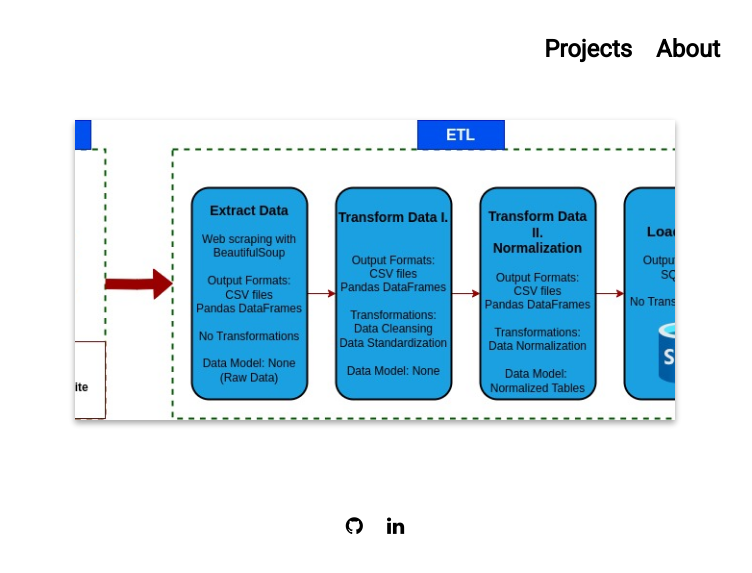
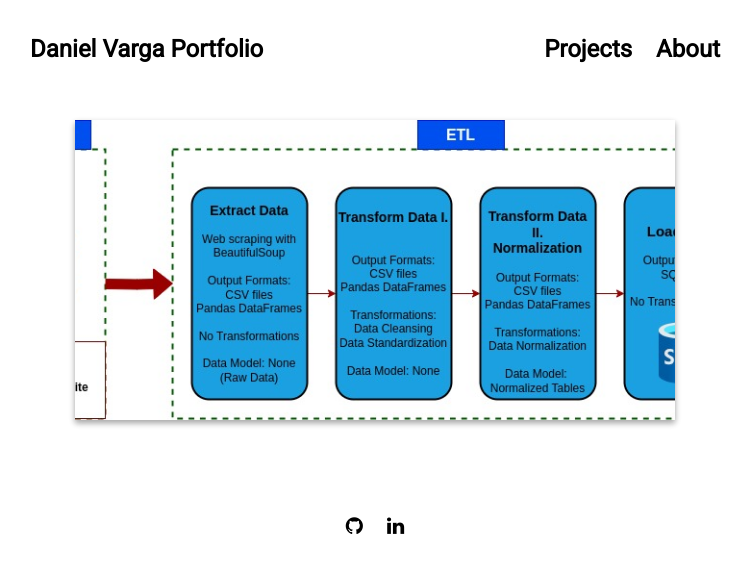
Before and after one commit to danielv089/danielv089.github.io, a Jekyll site: the page built from index.md, in a window 1280 px wide. Shown: the top 573 px of the page, without its empty margins (265-1017 px from the left). Built offline with Jekyll 4.4.1, drawn with Linux system fonts in a browser that asks for light colours; nearby versions of some CDN libraries.

Commit message:
Update header.html

```diff
--- a/_includes/header.html
+++ b/_includes/header.html
@@ -1,4 +1,7 @@
 <header>
+  <div class="logo">
+    <a href="{{ site.github.url }}/">Daniel Varga Portfolio</a>
+  </div>
   <nav>
     {% for item in site.data.settings.menu %}
       <a href="{{ site.github.url }}/{{ item.url }}">{{ item.name }}</a>
```
